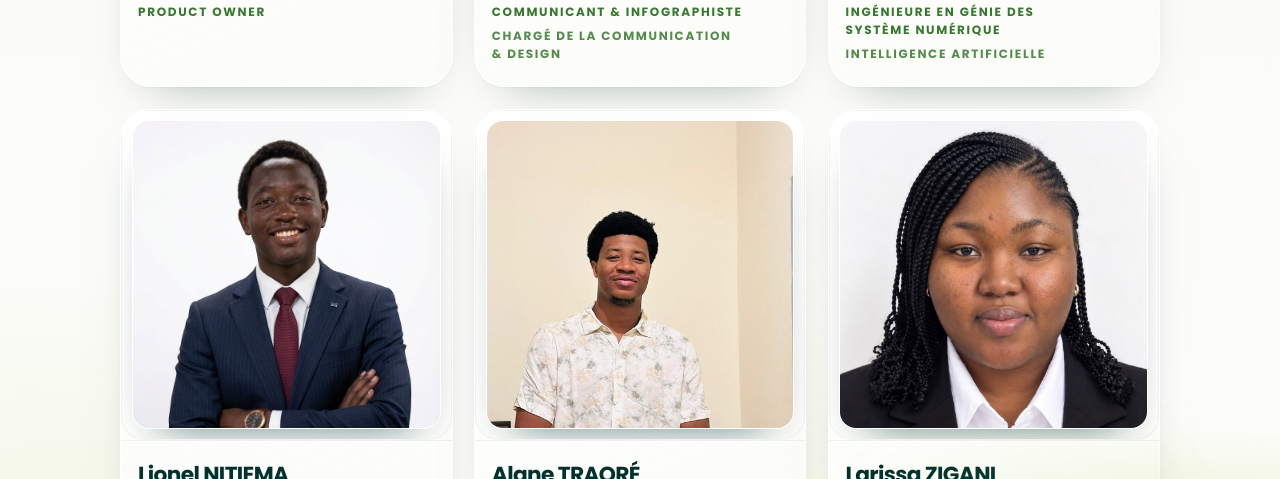
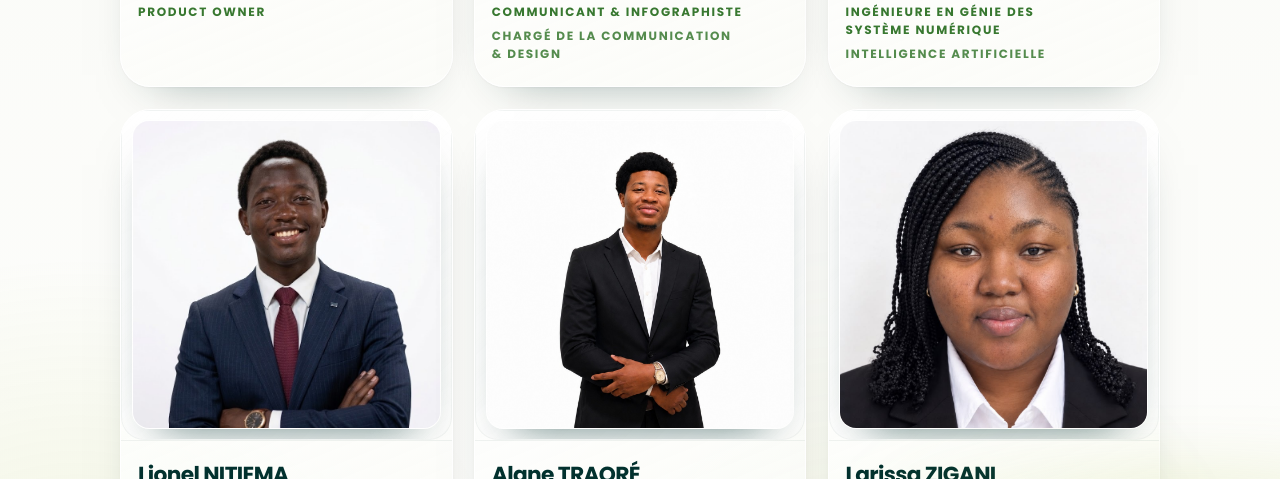
Before and after one commit to Rasmata12/ikanai-site, a React (Vite) app: page /a-propos in a window 1280 px wide. Shown: the part 3060-3539 px from the top of the page. Built offline with nearby package versions, Linux system fonts and the light colour scheme; no server answers.

Commit message:
Update about page team content

```diff
--- a/src/pages/about-page.tsx
+++ b/src/pages/about-page.tsx
@@ -54,7 +54,7 @@ const MEMBERS = [
     name: 'Alane Traoré',
     title: 'Ingénieur des systèmes Numériques',
     subtitle: 'Développeur Backend',
-    photo: '/assets/equipe/alane.jpg',
+    photo: 'public/assets/equipe/image-1789404871583.png',
     initials: 'AT',
     mail: 'alane@ikanai.app',
   },
```
